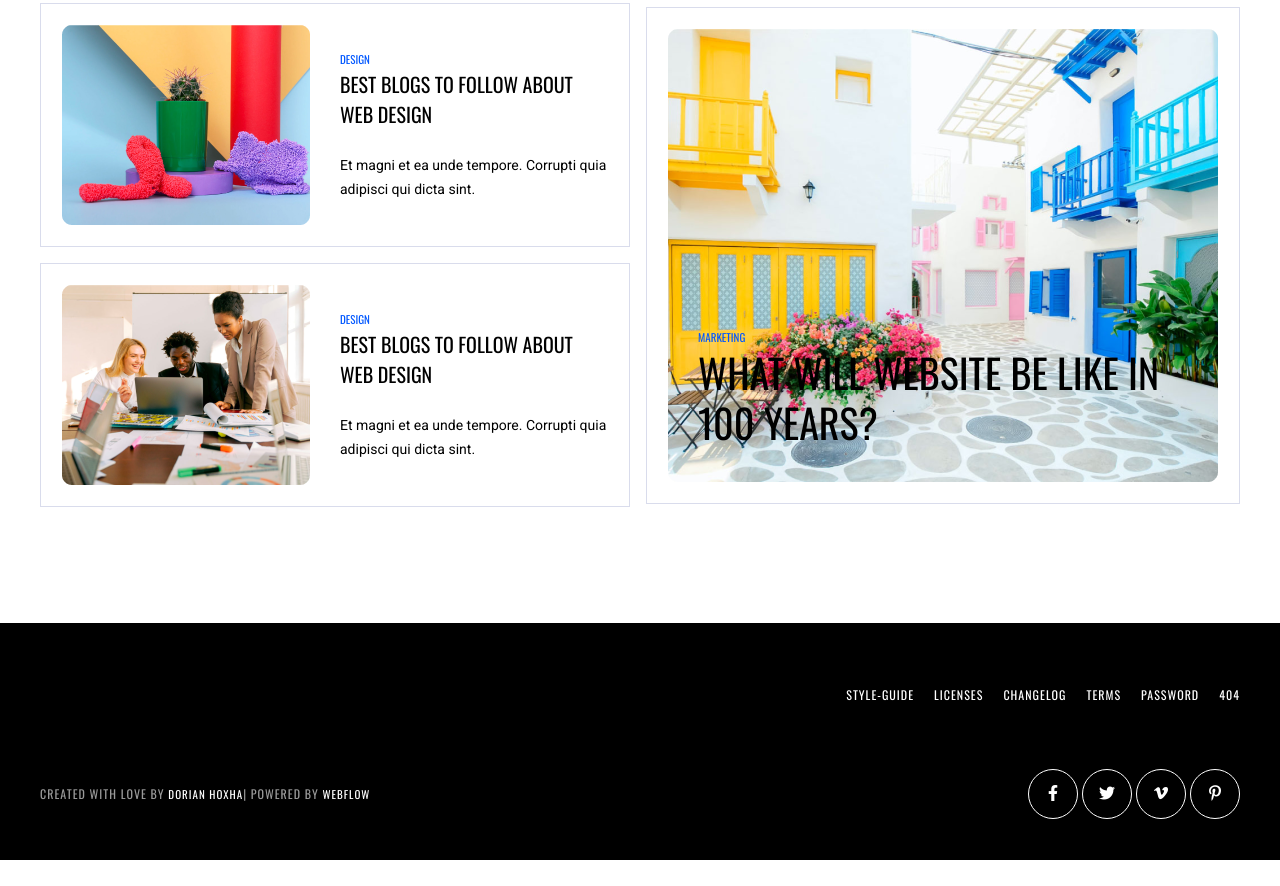
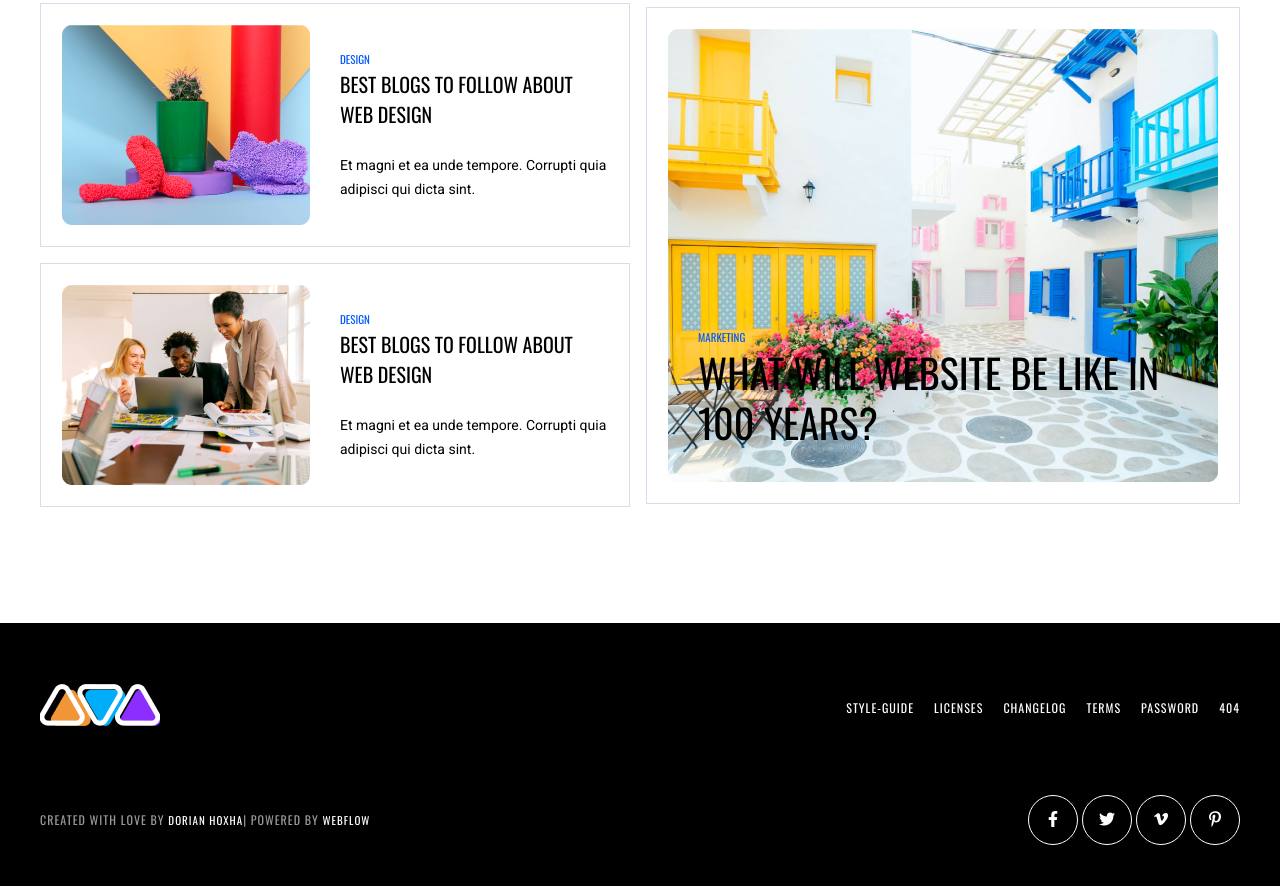
Before and after one commit to Huseynlimran/ava, a plain HTML site: page index.html in a window 1280 px wide. Shown: the part 5826-6712 px from the top of the page. Before the commit the page ends 6686 px from the top, so only its background shows below. Drawn offline with nearby package versions, Linux system fonts and the light colour scheme; files whose address does not match are found by name.

Commit message:
Update index.html

```diff
--- a/index.html
+++ b/index.html
@@ -467,7 +467,7 @@
         <div class="container">
             <div class="footer__item">
                 <div class="footer__links">
-                    <a href="#"><img src="src/img/footerlogo.png" alt=""></a>
+                    <a href="#"><img src="dist/img/footerlogo.png" alt=""></a>
                     <div class="footer__links">
                         <a href="#">Style-guide</a>
                         <a href="#">Licenses</a>
```
